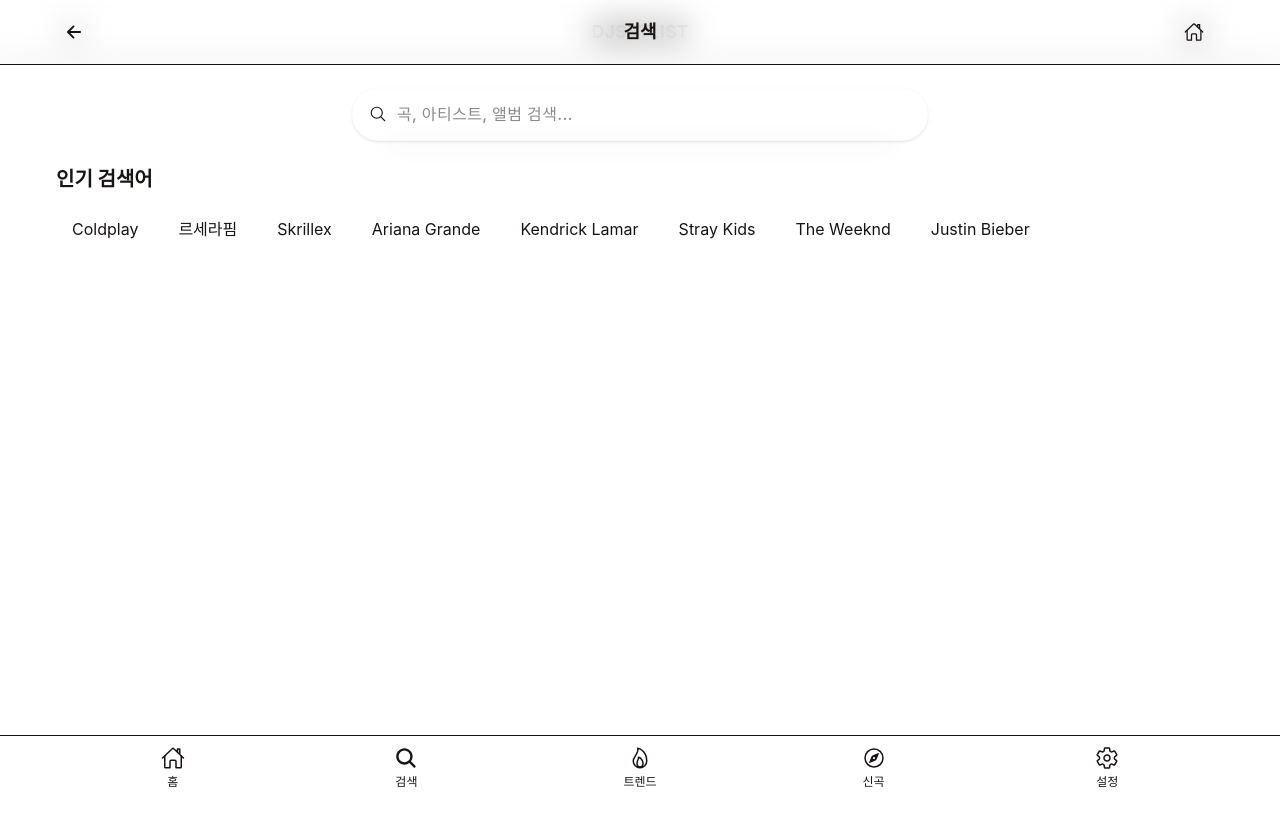
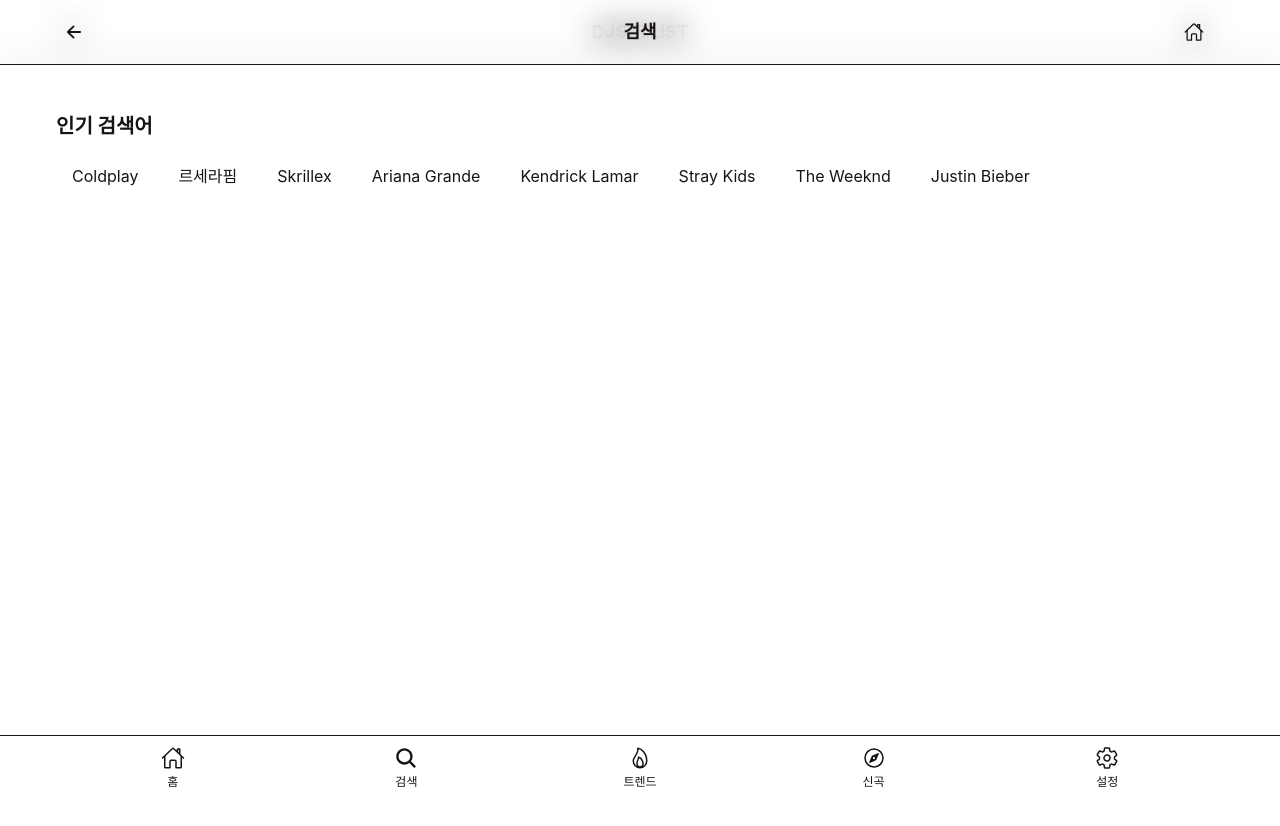
Before and after one commit to jihohub/music-x-music, a Next.js app: page /search in a window 1280 px wide. Shown: the top 826 px of the page. Built offline with nearby package versions, Linux system fonts and the light colour scheme; no server answers.

Commit message:
Fix: 검색페이지 검색헤더 주석처리

```diff
--- a/src/features/search/SearchPage.tsx
+++ b/src/features/search/SearchPage.tsx
@@ -5,7 +5,7 @@ import BasicSearchResults from "./components/BasicSearchResults";
 import InfiniteScrollResults from "./components/InfiniteScrollResults";
 import NoResults from "./components/NoResults";
 import PopularSearches from "./components/PopularSearches";
-import SearchHeader from "./components/SearchHeader";
+// import SearchHeader from "./components/SearchHeader";
 import { useSearchPageLogic } from "./hooks/useSearchPageLogic";
 
 export function SearchPage() {
@@ -74,14 +74,14 @@ export function SearchPage() {
       id="search-page-container"
     >
       {/* 헤더 영역: 검색 입력과 탭 */}
-      <SearchHeader
+      {/* <SearchHeader
         searchTerm={searchTerm}
         searchType={searchType}
         handleSearchChange={handleSearchChange}
         clearSearch={clearSearch}
         handleSearchSubmit={handleSearchSubmit}
         handleTypeChange={handleTypeChange}
-      />
+      /> */}
 
       {/* 초기 로딩 상태 */}
       {/* <AnimatePresence mode="wait">
```
